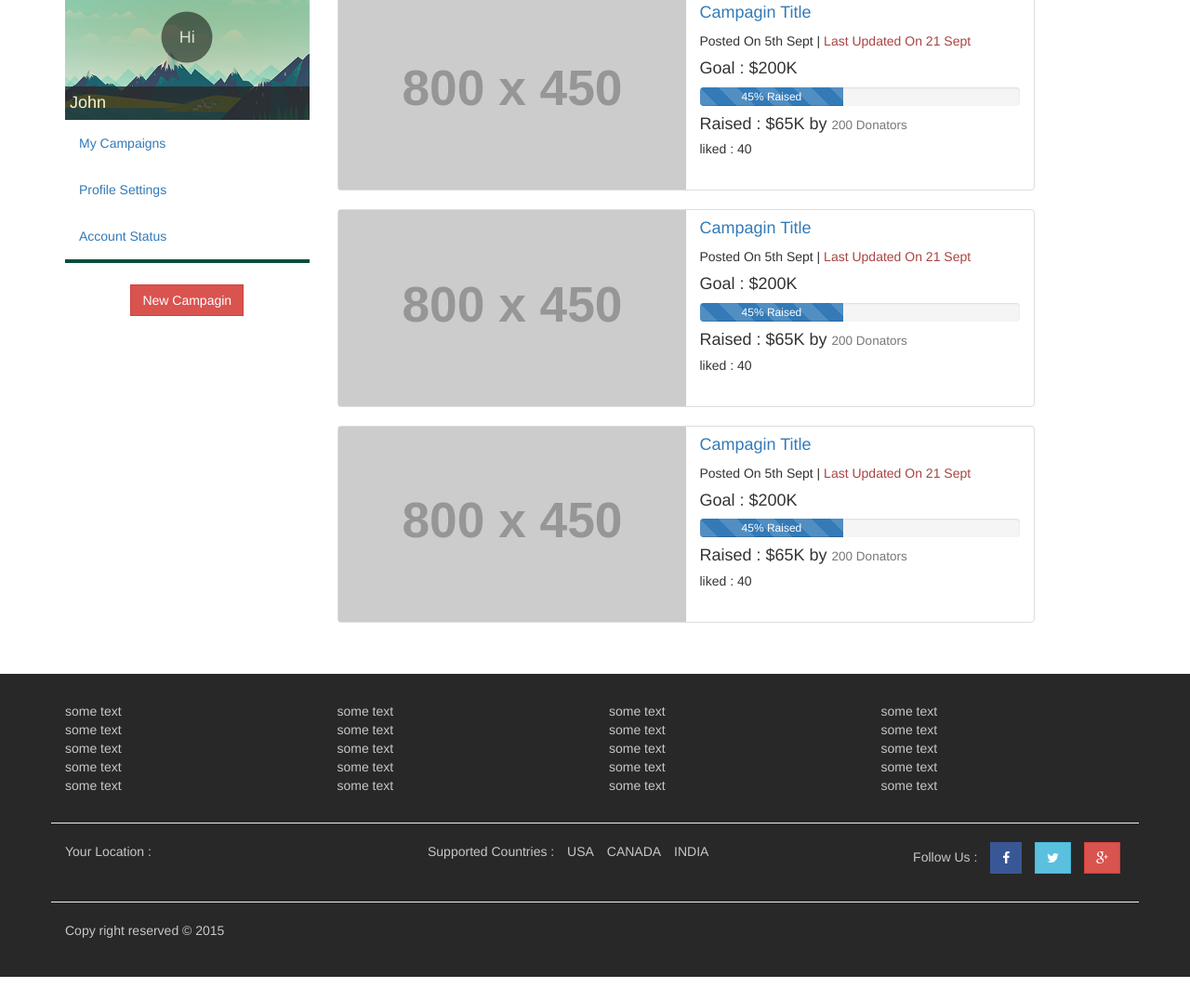
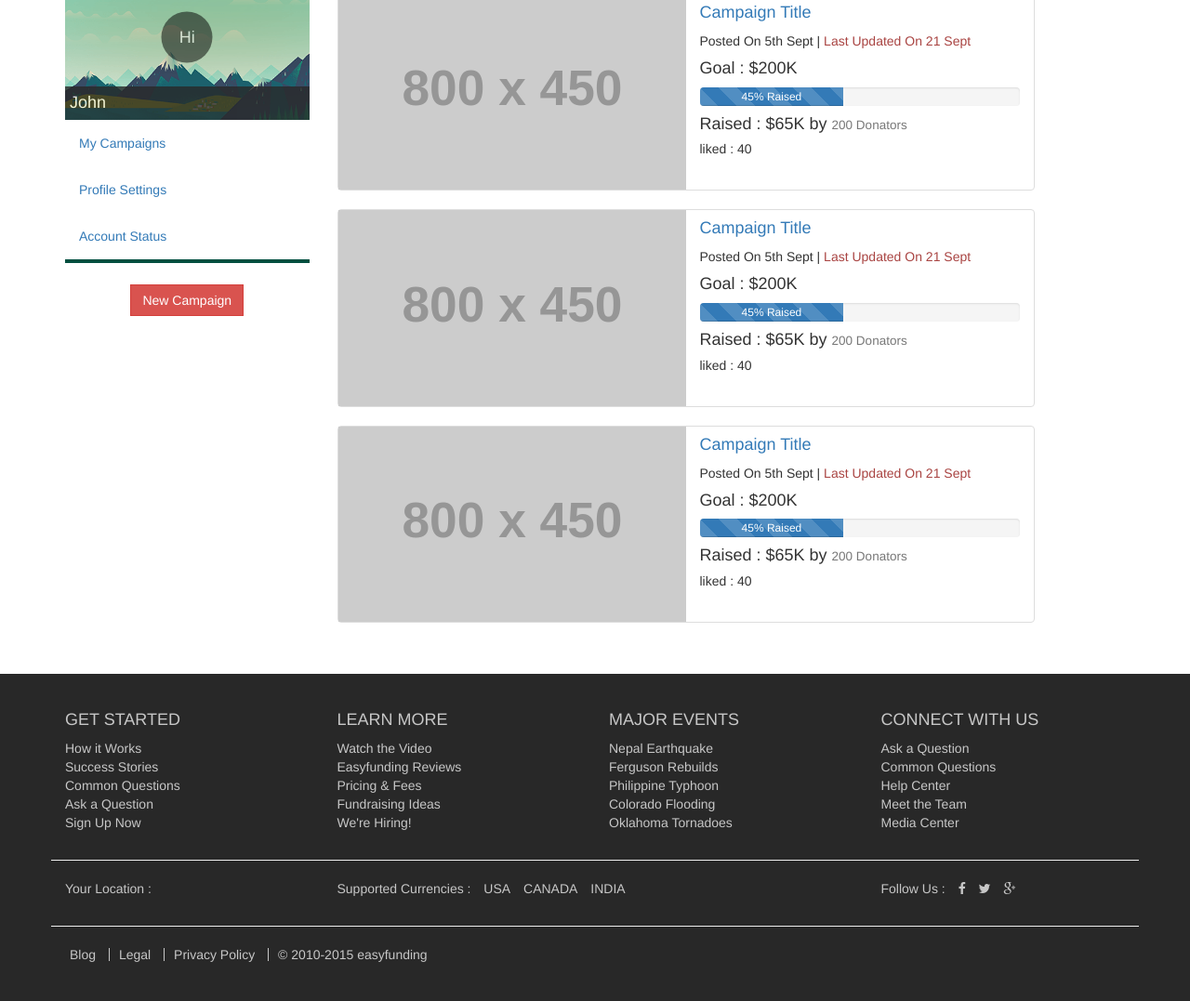
Before and after one commit to sheshukumar/easy_funding, a plain HTML site: page easy_funding/public/index.html at #/dashboard in a window 1280 px wide. Shown: the part 77-1154 px from the top of the page at 93% size. Before the commit the page ends 1128 px from the top, so only its background shows below. Drawn offline with nearby package versions, Linux system fonts and the light colour scheme; some packages are replaced by stand-ins of ours; placeholder pictures from the web are drawn by us; a script that the page names is missing; files whose address does not match are found by name.

Commit message:
scroll and footer
sheshu

```diff
--- a/easy_funding/public/css/style.css
+++ b/easy_funding/public/css/style.css
@@ -47,7 +47,9 @@ textarea {
     padding: 30px 0;
     color: #c7c7c7;
 }
-
+.site-footer li a{
+    color: #c7c7c7
+}
 .pointer {
     cursor: pointer;
 }
@@ -481,6 +483,7 @@ section {
 }
 
 .search1:focus {
+    line-height: 1;
     width: 400px;
     z-index: 1;
     border-bottom: 1px solid #BBB;
@@ -656,8 +659,8 @@ img {
     opacity: .5;
     border-radius: 100%;
 }
-.user-nav{
-    z-index: -1;
+.dashboard_panel{
+    z-index: 999;
 }
 .navbar-nav.user-nav,
 .navbar-nav.user-nav > li
@@ -1005,3 +1008,15 @@ a.get_cause:hover .flexslider {
  border-bottom: 1px solid #c7c7c7;
  padding-bottom: 5px;
 }
+.footlist li{
+    padding: 0;
+}
+.footlist li a{
+    border-left: 1px solid #c7c7c7;
+    padding:0 10px;
+    display: block;
+    line-height: 1
+}
+.footlist li:first-child a{
+    border-left: 0;
+}
--- a/easy_funding/public/index.html
+++ b/easy_funding/public/index.html
@@ -73,6 +73,13 @@
                         <li class="visible-xs"><a href="#/dashboard" data-toggle="collapse" data-target=".navbar-collapse.in">My Campaigns</a></li>
                         <li class="visible-xs"><a href="#/settings" data-toggle="collapse" data-target=".navbar-collapse.in">Settings</a></li>
                         <li class="visible-xs"><a href="#/account_status" data-toggle="collapse" data-target=".navbar-collapse.in">Account Status</a></li>
+                        <li class="visible-xs"><a href="#/howitworks" data-toggle="collapse" data-target=".navbar-collapse.in">How it Works</a></li>
+                        <li class="visible-xs"><a href="#/howitworks" data-toggle="collapse" data-target=".navbar-collapse.in">Success Stories</a></li>
+                        <li class="visible-xs"><a href="#/howitworks" data-toggle="collapse" data-target=".navbar-collapse.in">Questions</a></li>
+                        <li class="visible-xs"><a href="#/howitworks" data-toggle="collapse" data-target=".navbar-collapse.in">About Us</a></li>
+                        <li class="visible-xs"><a href="#/howitworks" data-toggle="collapse" data-target=".navbar-collapse.in">Pricing</a></li>
+                        <li class="visible-xs"><a href="#/howitworks" data-toggle="collapse" data-target=".navbar-collapse.in">Safety &amp; Security</a></li>
+                        <li class="visible-xs"><a href="#/howitworks" data-toggle="collapse" data-target=".navbar-collapse.in">Contact Us</a></li>
                         <li class="hidden-xs">
                             <!-- <form action="" autocomplete="on">
                                 <input id="search" name="search" type="text" class="search1" placeholder="What i am looking for ?">
@@ -111,7 +118,7 @@
         </nav>
         <div class="container-fluid" id="">
             <div class="row">
-                <ng-view></ng-view>
+                <ng-view autoscroll="true"></ng-view>
             </div>
         </div>
     </div>
@@ -120,68 +127,80 @@
             <div class="row">
                 <div class="col-xs-12 col-sm-3">
                     <Ul class="list-unstyled">
-                        <li>some text</li>
-                        <li>some text</li>
-                        <li>some text</li>
-                        <li>some text</li>
-                        <li>some text</li>
+                        <li>
+                            <h4>GET STARTED</h4>
+                        </li>
+                        <li><a href="#/howitworks">How it Works</a></li>
+                        <li><a href="">Success Stories </a></li>
+                        <li><a href="">Common Questions</a></li>
+                        <li><a href="">Ask a Question</a></li>
+                        <li><a href="#/signup">Sign Up Now</a></li>
                     </Ul>
                 </div>
                 <div class="col-xs-12 col-sm-3">
                     <Ul class="list-unstyled">
-                        <li>some text</li>
-                        <li>some text</li>
-                        <li>some text</li>
-                        <li>some text</li>
-                        <li>some text</li>
+                        <li>
+                            <h4>LEARN MORE</h4>
+                        </li>
+                        <li><a href="">Watch the Video</a></li>
+                        <li><a href="">Easyfunding Reviews </a></li>
+                        <li><a href="">Pricing &amp; Fees</a></li>
+                        <li><a href="">Fundraising Ideas</a></li>
+                        <li><a href="">We're Hiring!</a></li>
                     </Ul>
                 </div>
                 <div class="col-xs-12 col-sm-3">
                     <Ul class="list-unstyled">
-                        <li>some text</li>
-                        <li>some text</li>
-                        <li>some text</li>
-                        <li>some text</li>
-                        <li>some text</li>
+                        <li>
+                            <h4>MAJOR EVENTS</h4>
+                        </li>
+                        <li><a href="">Nepal Earthquake</a></li>
+                        <li><a href="">Ferguson Rebuilds</a></li>
+                        <li><a href="">Philippine Typhoon</a></li>
+                        <li><a href="">Colorado Flooding</a></li>
+                        <li><a href="">Oklahoma Tornadoes</a></li>
                     </Ul>
                 </div>
                 <div class="col-xs-12 col-sm-3 ">
                     <Ul class="list-unstyled">
-                        <li>some text</li>
-                        <li>some text</li>
-                        <li>some text</li>
-                        <li>some text</li>
-                        <li>some text</li>
+                        <li>
+                            <h4>CONNECT WITH US</h4>
+                        </li>
+                        <li><a href="">Ask a Question</a></li>
+                        <li><a href="">Common Questions </a></li>
+                        <li><a href="">Help Center</a></li>
+                        <li><a href="">Meet the Team</a></li>
+                        <li><a href="">Media Center</a></li>
                     </Ul>
                 </div>
                 <div class="clearfix"></div>
                 <hr>
                 <div class="col-xs-12 no-padding">
-                    <div class="col-xs-12 col-sm-4">
+                    <div class="col-xs-12 col-sm-3">
                         <ul class="list-inline social-list">
                             <li>Your Location : </li>
                             <li id="geo"></li>
                         </ul>
                     </div>
-                    <div class="col-xs-12 col-sm-4">
+                    <div class="col-xs-12 col-sm-6">
                         <ul class="list-inline">
-                            <li>Supported Countries :</li>
+                            <li>Supported Currencies :</li>
                             <li>USA</li>
                             <li>CANADA</li>
                             <li>INDIA</li>
                         </ul>
                     </div>
-                    <div class="col-xs-12 col-sm-4 text-right">
+                    <div class="col-xs-12 col-sm-3">
                         <ul class="list-inline social-list">
                             <li>Follow Us : </li>
                             <li>
-                                <button type="submit" class="btn btn-facebook no-radius"><span class="fa fa-facebook fa-1x"></span></button>
+                                <span class="fa fa-facebook fa-1x"></span>
                             </li>
                             <li>
-                                <button type="submit" class="btn btn-info no-radius"><span class="fa fa-twitter fa-1x"></span></button>
+                                <span class="fa fa-twitter fa-1x"></span>
                             </li>
                             <li>
-                                <button type="submit" class="btn btn-danger no-radius"><span class="fa fa-google-plus fa-1x"></span></button>
+                                <span class="fa fa-google-plus fa-1x"></span>
                             </li>
                         </ul>
                     </div>
@@ -189,7 +208,20 @@
                 <div class="clearfix"></div>
                 <hr>
                 <div class="col-xs-12">
-                    <p>Copy right reserved © 2015</p>
+                    <ul class="list-inline footlist">
+                        <li>
+                            <a href="">Blog</a>
+                        </li>
+                        <li>
+                            <a href="">Legal</a>
+                        </li>
+                        <li>
+                            <a href="">Privacy Policy</a>
+                        </li>
+                        <li>
+                            <a href="">© 2010-2015 easyfunding</a>
+                        </li>
+                    </ul>
                 </div>
             </div>
         </div>
--- a/easy_funding/public/js/app.js
+++ b/easy_funding/public/js/app.js
@@ -106,5 +106,10 @@ app.config(function($routeProvider) {
             templateUrl: 'templates/donator.html'
         })
         /*.dashboard settings*/
+        /*tour*/
+        .when('/howitworks', {
+            controller: 'MainController',
+            templateUrl: 'templates/tour/howitworks.html'
+        })
 
 });
--- a/easy_funding/public/templates/dashboard/dashboard.html
+++ b/easy_funding/public/templates/dashboard/dashboard.html
@@ -12,7 +12,7 @@
                     <div class="col-xs-12 col-sm-12 col-md-6">
                         <ul class="list-unstyled">
                             <li>
-                                <h4><a href="#/dashboard_single_campagin">Campagin Title</a></h4>
+                                <h4><a href="#/dashboard_single_campagin">Campaign Title</a></h4>
                             </li>
                             <li>
                                 <p>Posted On 5th Sept | <span class="text-danger">Last Updated On 21 Sept</span></p>
@@ -46,7 +46,7 @@
                     <div class="col-xs-12 col-sm-12 col-md-6">
                         <ul class="list-unstyled">
                             <li>
-                                <h4><a href="#/dashboard_single_campagin">Campagin Title</a></h4>
+                                <h4><a href="#/dashboard_single_campagin">Campaign Title</a></h4>
                             </li>
                             <li>
                                 <p>Posted On 5th Sept | <span class="text-danger">Last Updated On 21 Sept</span></p>
@@ -80,7 +80,7 @@
                     <div class="col-xs-12 col-sm-12 col-md-6">
                         <ul class="list-unstyled">
                             <li>
-                                <h4><a href="#/dashboard_single_campagin">Campagin Title</a></h4>
+                                <h4><a href="#/dashboard_single_campagin">Campaign Title</a></h4>
                             </li>
                             <li>
                                 <p>Posted On 5th Sept | <span class="text-danger">Last Updated On 21 Sept</span></p>
--- a/easy_funding/public/templates/dashboard/dashboard_panel.html
+++ b/easy_funding/public/templates/dashboard/dashboard_panel.html
@@ -1,4 +1,4 @@
-<aside class=" col-xs-12 hidden-xs">
+<aside class=" col-xs-12 hidden-xs dashboard_panel">
     <div class="col-xs-12 no-padding">
         <div class="user-profile-image">
             <img src="img/profile-menu.png" alt="" class="img-responsive">
@@ -26,7 +26,7 @@
     </div>
     <div class="col-xs-12 text-center">
         <div class="btn btn-group ">
-            <a href="#/start_fund_rasing" class="btn btn-danger">New Campagin</a>
+            <a href="#/start_fund_rasing" class="btn btn-danger">New Campaign</a>
         </div>
     </div>
 </aside>
```
Also changed, not shown: easy_funding/public/templates/tour/howitworks.html (added, +38 -0 lines).
